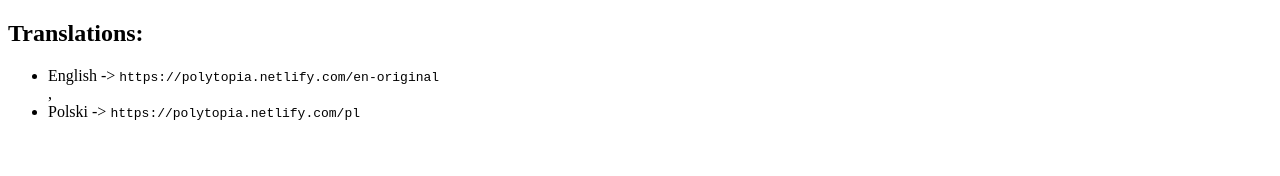
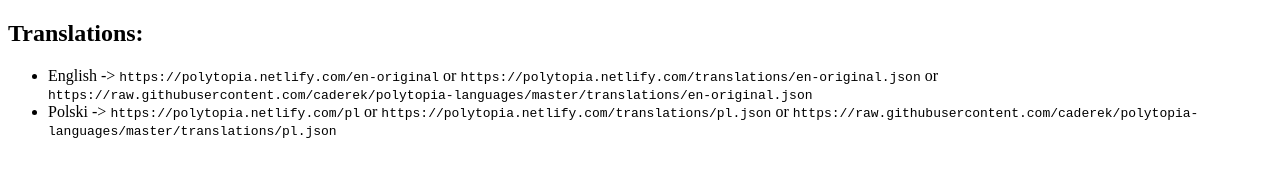
Before and after one commit to caderek/polytopia-languages, a website: page index.html in a window 1280 px wide. Drawn offline with Linux system fonts and the light colour scheme.

Commit message:
Added automatic build

```diff
--- a/index.html
+++ b/index.html
@@ -1,3 +1,4 @@
+
 <!DOCTYPE html>
 <html lang="en">
   <head>
@@ -7,10 +8,19 @@
   </head>
   <body>
     <h2>Translations:</h2>
-    <ul>
-      <li>English -> <code>https://polytopia.netlify.com/en-original</code></li>
-      ,
-      <li>Polski -> <code>https://polytopia.netlify.com/pl</code></li>
-    </ul>
+    <ul><li>English ->
+            <code>https://polytopia.netlify.com/en-original</code>
+            or
+            <code>https://polytopia.netlify.com/translations/en-original.json</code>
+            or
+            <code>https://raw.githubusercontent.com/caderek/polytopia-languages/master/translations/en-original.json</code>
+          </li>
+<li>Polski ->
+            <code>https://polytopia.netlify.com/pl</code>
+            or
+            <code>https://polytopia.netlify.com/translations/pl.json</code>
+            or
+            <code>https://raw.githubusercontent.com/caderek/polytopia-languages/master/translations/pl.json</code>
+          </li></ul>
   </body>
 </html>
--- a/scripts/render.js
+++ b/scripts/render.js
@@ -18,6 +18,8 @@
             <code>https://polytopia.netlify.com/${shortLang}</code>
             or
             <code>https://polytopia.netlify.com/translations/${file}</code>
+            or
+            <code>https://raw.githubusercontent.com/caderek/polytopia-languages/master/translations/${file}</code>
           </li>`,
       )
       .join("\n")}</ul>
```
